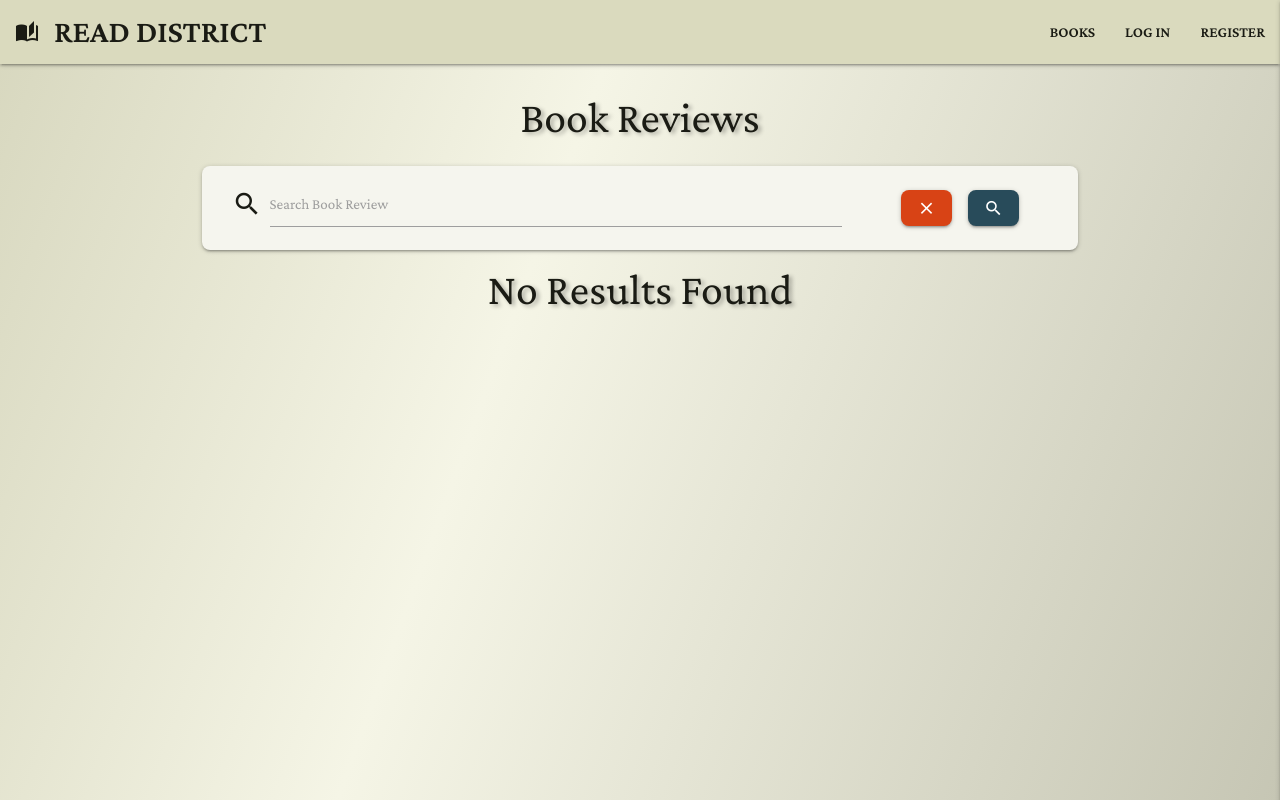
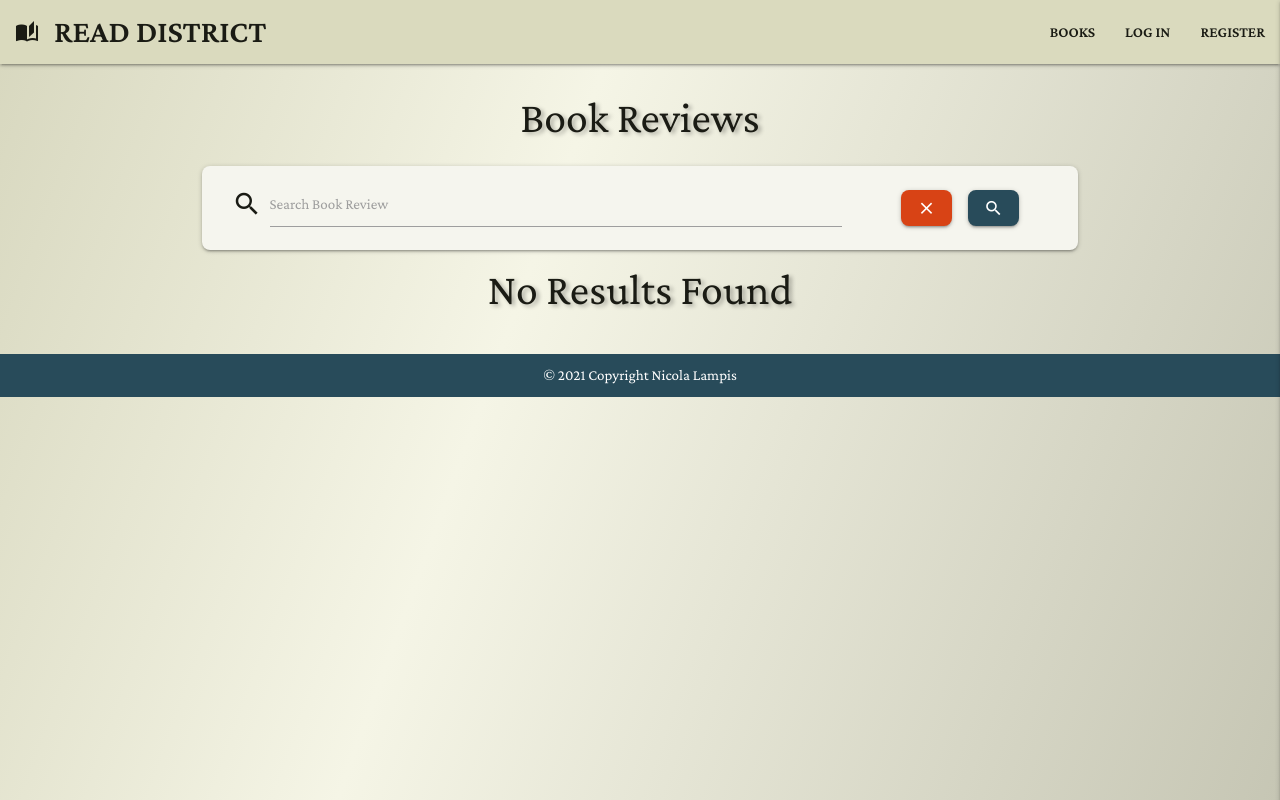
Before and after one commit to NicolaLampis/read-district, a Flask app: page / in a window 1280 px wide. Run offline with Flask 2, Linux system fonts and the light colour scheme; data that the repository does not hold is empty; some libraries are stand-ins or nearby versions.

Commit message:
Add footer, style footer

```diff
--- a/static/css/style.css
+++ b/static/css/style.css
@@ -6,10 +6,18 @@ body {
     background: linear-gradient(110deg, rgba(215,215,190,1) 0%, rgba(245,245,230,1) 40%, rgba(198,198,180,1) 100%);
     font-family: "Crimson Pro", sans-serif;
     color: rgb(26, 27, 20);
-    height: 100vh;
+    min-height: 100vh;
 }
 
-/* -- Cover image of the books -- */
+.text-shadow {
+    text-shadow: 3px 2px 4px rgba(0, 0, 0, 0.3);
+}
+
+.main-conteiner {
+    margin-bottom: 40px;
+}
+
+/* -- Cover image of the books into books.html -- */
 #book-cover-img img {
     background-position: center;
     background-repeat: no-repeat;
@@ -17,6 +25,7 @@ body {
     height: 400px;
 }
 
+/* -- Cover image of the books into book_page.html -- */
 #book-img-page img {
     background-position: center;
     background-repeat: no-repeat;
@@ -41,7 +50,7 @@ a.brand-logo {
     text-transform: uppercase;
 }
 
-/* -- VVVVV -- */
+/* -- Cards -- */
 .card-panel, .card-content, .card {
     background-color: rgb(245, 245, 238);
 }
@@ -51,26 +60,14 @@ a.brand-logo {
     margin-top: 30px;
 }
 
+/* -- Book and Reviews pages -- */
 #review-p {
     margin-bottom: 30px;
     font-size: medium;
 }
 
-.text-shadow {
-    text-shadow: 3px 2px 4px rgba(0, 0, 0, 0.3);
-}
-
 .no-padding {
     padding: 0px;
-}
-
-.modal-footer {
-    height: 80px !important;
-    padding: 10px 20px !important;
-}
-
-.modal-icon {
-    font-size: 80px;
 }
 
 a:link, #title-link {
@@ -80,6 +77,16 @@ a:link, #title-link {
 
 span {
     font-size: large;
+}
+
+/* -- Modal window -- */
+.modal-footer {
+    height: 80px !important;
+    padding: 10px 20px !important;
+}
+
+.modal-icon {
+    font-size: 80px;
 }
 
 /* -- Flash messages -- */
@@ -117,7 +124,18 @@ span {
     margin-right: 1vw;
 }
 
-/* -- media queries -- */
+/* -- Footer -- */
+.footer-container {
+    height: 43px;
+    background-color: rgb(40, 75, 90);
+}
+
+.footer-info p {
+    padding: 10px;
+    color: white;
+}
+
+/* -- Media queries -- */
 @media screen and (max-width: 992px) {
     a.brand-logo {
         padding-left: 0px;
--- a/templates/base.html
+++ b/templates/base.html
@@ -66,10 +66,20 @@
         {% endwith %}
     </section>
     <!-- Main section inject content -->
-    <main class="container">
+    <main class="container main-conteiner">
         {% block content %}
         {% endblock %}
     </main>
+
+    <footer class="footer-container">
+
+            <div class="footer-info center-align">
+                <p>© 2021 Copyright Nicola Lampis</p>
+            </div>
+
+    </footer>
+
+
     <!-- jQuery -->
     <script src="https://ajax.googleapis.com/ajax/libs/jquery/3.6.0/jquery.min.js"></script>
     <!-- Materialize - compiled and minified JavaScript -->
--- a/templates/error-handling/404.html
+++ b/templates/error-handling/404.html
@@ -3,7 +3,7 @@
     <link type="text/css" rel="stylesheet" href="{{ url_for('static', filename='css/error.css') }}" />
 {% endblock %}
 {% block content %}
-
+    <div class="main-container">
         <div id="error-container">
             <div class="center-align">
                 <i class="material-icons warning-icon">warning_amber</i>
@@ -14,5 +14,5 @@
                     To Book Reviews</a>
             </div>
         </div>
-
+    </div>
 {% endblock %}
```
Also changed, not shown: static/css/error.css (+6 -1 lines). Lines whose indentation alone changed are shown as unchanged.
